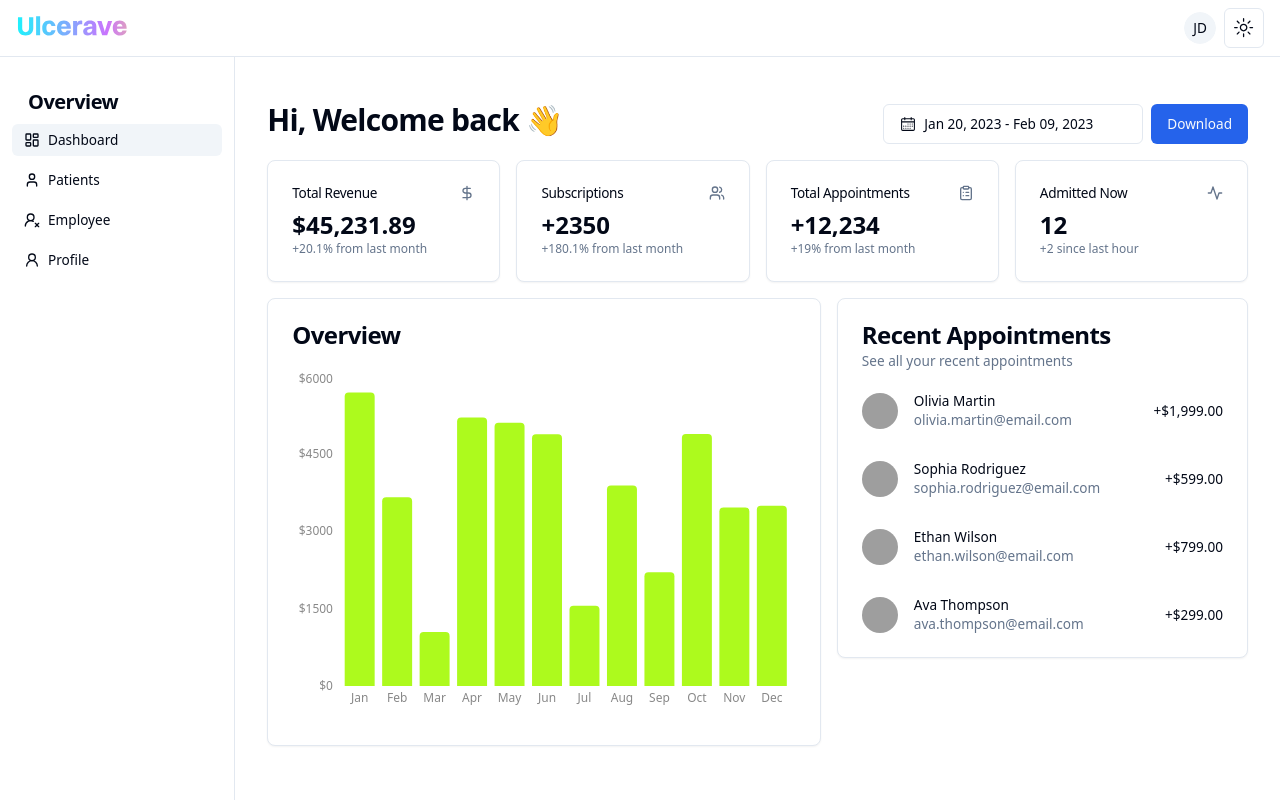
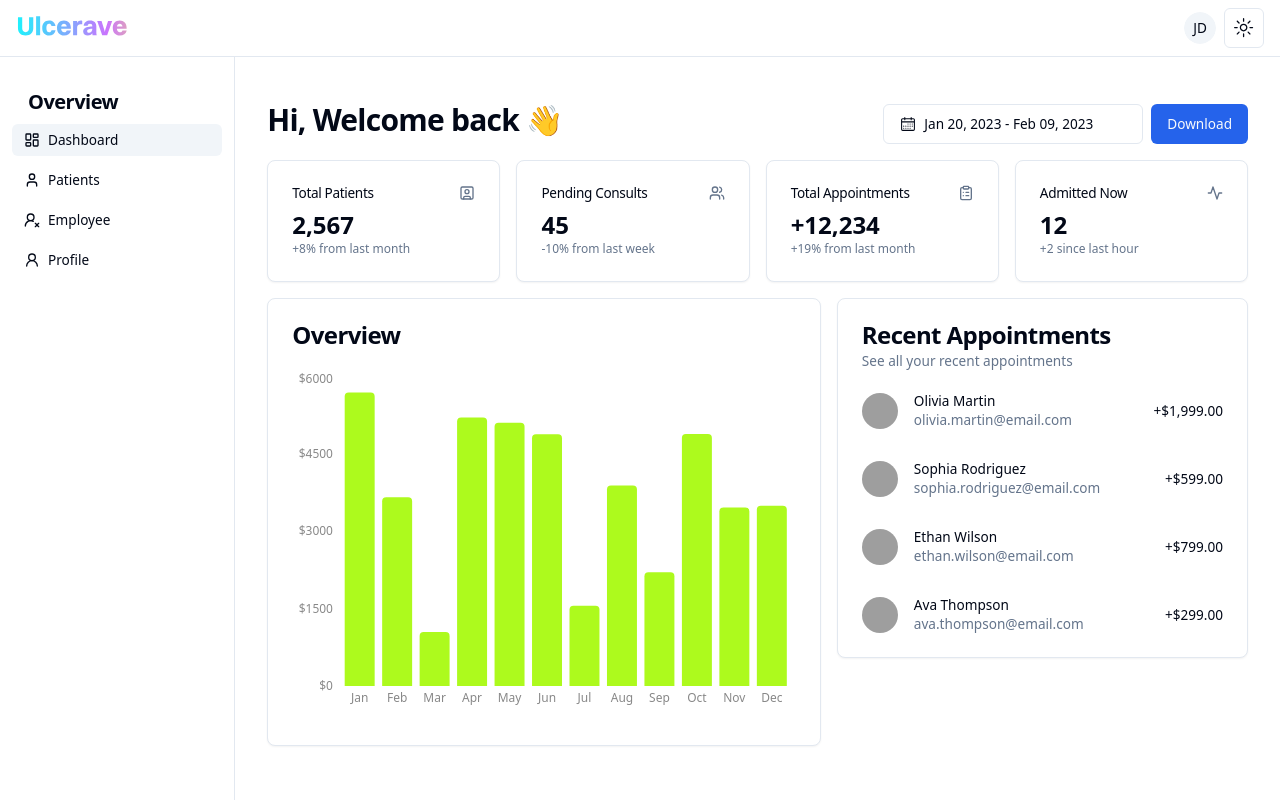
Before and after one commit to mikelisrael/ulcerave-app, a Next.js app: page /dashboard in a window 1280 px wide. Built offline with nearby package versions, Linux system fonts and the light colour scheme; grey boxes are pictures that could not be loaded.

Commit message:
Refactor dashboard page to use dynamic summary cards

```diff
--- a/app/dashboard/page.tsx
+++ b/app/dashboard/page.tsx
@@ -9,7 +9,7 @@ import {
   CardHeader,
   CardTitle,
 } from "@/components/ui/card";
-import { ClipboardList } from "lucide-react";
+import { ClipboardList, SquareUser } from "lucide-react";
 
 export default function page() {
   return (
@@ -26,98 +26,24 @@ export default function page() {
 
       <div className="space-y-4">
         <div className="grid gap-4 md:grid-cols-2 lg:grid-cols-4">
-          <Card>
+          {summary.map((data, index) => (
+            <Card key={index}>
               <CardHeader className="flex flex-row items-center justify-between space-y-0 pb-2">
                 <CardTitle className="text-sm font-medium">
-                Total Revenue
+                  {data.title}
                 </CardTitle>
-              <svg
-                xmlns="http://www.w3.org/2000/svg"
-                viewBox="0 0 24 24"
-                fill="none"
-                stroke="currentColor"
-                strokeLinecap="round"
-                strokeLinejoin="round"
-                strokeWidth="2"
-                className="h-4 w-4 text-muted-foreground"
-              >
-                <path d="M12 2v20M17 5H9.5a3.5 3.5 0 0 0 0 7h5a3.5 3.5 0 0 1 0 7H6" />
-              </svg>
+                {data.icon}
               </CardHeader>
               <CardContent>
-              <div className="text-2xl font-bold">$45,231.89</div>
+                <div className="text-2xl font-bold">{data.value}</div>
                 <p className="text-xs text-muted-foreground">
-                +20.1% from last month
+                  {data.percentage}
                 </p>
               </CardContent>
             </Card>
-          <Card>
-            <CardHeader className="flex flex-row items-center justify-between space-y-0 pb-2">
-              <CardTitle className="text-sm font-medium">
-                Subscriptions
-              </CardTitle>
-              <svg
-                xmlns="http://www.w3.org/2000/svg"
-                viewBox="0 0 24 24"
-                fill="none"
-                stroke="currentColor"
-                strokeLinecap="round"
-                strokeLinejoin="round"
-                strokeWidth="2"
-                className="h-4 w-4 text-muted-foreground"
-              >
-                <path d="M16 21v-2a4 4 0 0 0-4-4H6a4 4 0 0 0-4 4v2" />
-                <circle cx="9" cy="7" r="4" />
-                <path d="M22 21v-2a4 4 0 0 0-3-3.87M16 3.13a4 4 0 0 1 0 7.75" />
-              </svg>
-            </CardHeader>
-            <CardContent>
-              <div className="text-2xl font-bold">+2350</div>
-              <p className="text-xs text-muted-foreground">
-                +180.1% from last month
-              </p>
-            </CardContent>
-          </Card>
-          <Card>
-            <CardHeader className="flex flex-row items-center justify-between space-y-0 pb-2">
-              <CardTitle className="text-sm font-medium">
-                Total Appointments
-              </CardTitle>
-              <ClipboardList className="size-4 text-muted-foreground" />
-            </CardHeader>
-            <CardContent>
-              <div className="text-2xl font-bold">+12,234</div>
-              <p className="text-xs text-muted-foreground">
-                +19% from last month
-              </p>
-            </CardContent>
-          </Card>
-          <Card>
-            <CardHeader className="flex flex-row items-center justify-between space-y-0 pb-2">
-              <CardTitle className="text-sm font-medium">
-                Admitted Now
-              </CardTitle>
-              <svg
-                xmlns="http://www.w3.org/2000/svg"
-                viewBox="0 0 24 24"
-                fill="none"
-                stroke="currentColor"
-                strokeLinecap="round"
-                strokeLinejoin="round"
-                strokeWidth="2"
-                className="h-4 w-4 text-muted-foreground"
-              >
-                <path d="M22 12h-4l-3 9L9 3l-3 9H2" />
-              </svg>
-            </CardHeader>
-            <CardContent>
-              <div className="text-2xl font-bold">12</div>
-              <p className="text-xs text-muted-foreground">
-                +2 since last hour
-              </p>
-            </CardContent>
-          </Card>
+          ))}
         </div>
+
         <div className="grid grid-cols-1 items-start gap-4 md:grid-cols-2 lg:grid-cols-7">
           <Card className="col-span-4">
             <CardHeader>
@@ -143,3 +69,58 @@ export default function page() {
     </section>
   );
 }
+
+const summary = [
+  {
+    title: "Total Patients",
+    value: "2,567",
+    percentage: "+8% from last month",
+    icon: <SquareUser className="size-4 text-muted-foreground" />,
+  },
+  {
+    title: "Pending Consults",
+    value: "45",
+    percentage: "-10% from last week",
+    icon: (
+      <svg
+        xmlns="http://www.w3.org/2000/svg"
+        viewBox="0 0 24 24"
+        fill="none"
+        stroke="currentColor"
+        strokeLinecap="round"
+        strokeLinejoin="round"
+        strokeWidth="2"
+        className="h-4 w-4 text-muted-foreground"
+      >
+        <path d="M16 21v-2a4 4 0 0 0-4-4H6a4 4 0 0 0-4 4v2" />
+        <circle cx="9" cy="7" r="4" />
+        <path d="M22 21v-2a4 4 0 0 0-3-3.87M16 3.13a4 4 0 0 1 0 7.75" />
+      </svg>
+    ),
+  },
+  {
+    title: "Total Appointments",
+    value: "+12,234",
+    percentage: "+19% from last month",
+    icon: <ClipboardList className="size-4 text-muted-foreground" />,
+  },
+  {
+    title: "Admitted Now",
+    value: "12",
+    percentage: "+2 since last hour",
+    icon: (
+      <svg
+        xmlns="http://www.w3.org/2000/svg"
+        viewBox="0 0 24 24"
+        fill="none"
+        stroke="currentColor"
+        strokeLinecap="round"
+        strokeLinejoin="round"
+        strokeWidth="2"
+        className="h-4 w-4 text-muted-foreground"
+      >
+        <path d="M22 12h-4l-3 9L9 3l-3 9H2" />
+      </svg>
+    ),
+  },
+];
```
Lines whose indentation alone changed are shown as unchanged.
